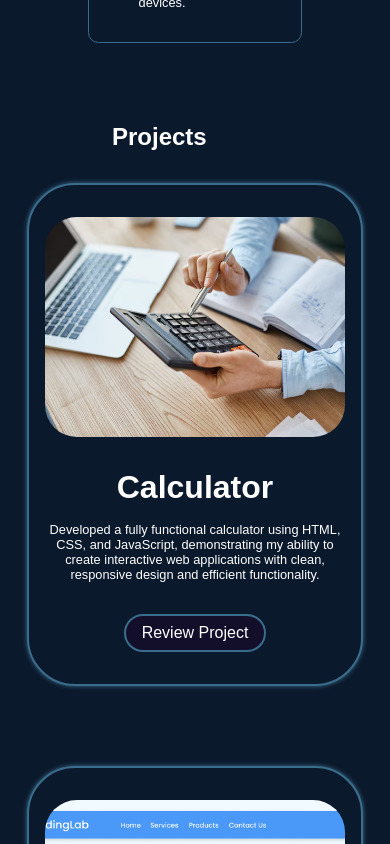
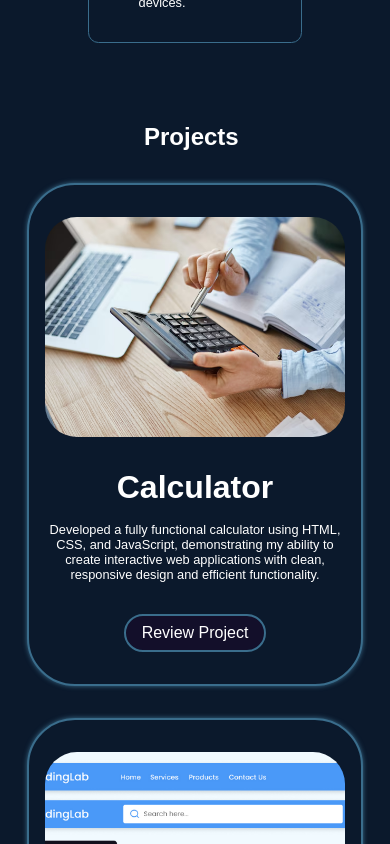
Before and after one commit to Repo-Rani/next.js-assignment-3, a Next.js app: page / in a window 390 px wide. Shown: the part 2320-3164 px from the top of the page. Built offline with nearby package versions, Linux system fonts and the light colour scheme.

Commit message:
something change

```diff
--- a/src/app/style.css
+++ b/src/app/style.css
@@ -872,6 +872,14 @@ object-fit: contain;
   background-clip: padding-box;
 
 }
+@media (max-width:768px) {
+  .projects-box {
+    row-gap: 2rem;
+  }
+  .project-heading {
+    margin-left: 7.5rem;
+  }
+}
 /* __________________________________________Contact_________________________________________________________ */
 
 .contact-container {
@@ -967,19 +975,20 @@ background: transparent;
   .contact-container h5 {
     font-size: 1.3rem;
     margin-bottom: 2rem;
+    margin-left: 6.5rem;
   }
   form {
     margin-right: 50px;
     margin-left: 50px;
   }
   .contact-detail {
-    margin-right: 3.5rem;
+    margin-right: 4.5rem;
   }
   .contact-details-card {
     margin-right: 5rem;
   }
   .contact-detail p {
-    font-size: 12px;
+    font-size: 11px;
 }
 }
 @media (max-width:450px){
@@ -1007,6 +1016,7 @@ background: transparent;
   text-align: center;
   background: linear-gradient(90deg, #fb773c 0%, #ff512f 100%);
   padding: 1rem;
+  width: 100%;
 
 }
 /* _________________________________________footer bottom side_______________________________________ */
@@ -1016,6 +1026,7 @@ background: transparent;
   align-items: center;
   gap: 2rem;
   margin-bottom: 2rem;
+  width: 100%;
 }
 .footer-icon {
   font-size: 1.7rem;
@@ -1027,3 +1038,9 @@ background: transparent;
   transform: scale(1.25);
 
 }
+
+@media (max-width: 768px){
+.footer{
+  width: 100%;
+}
+  }
```
